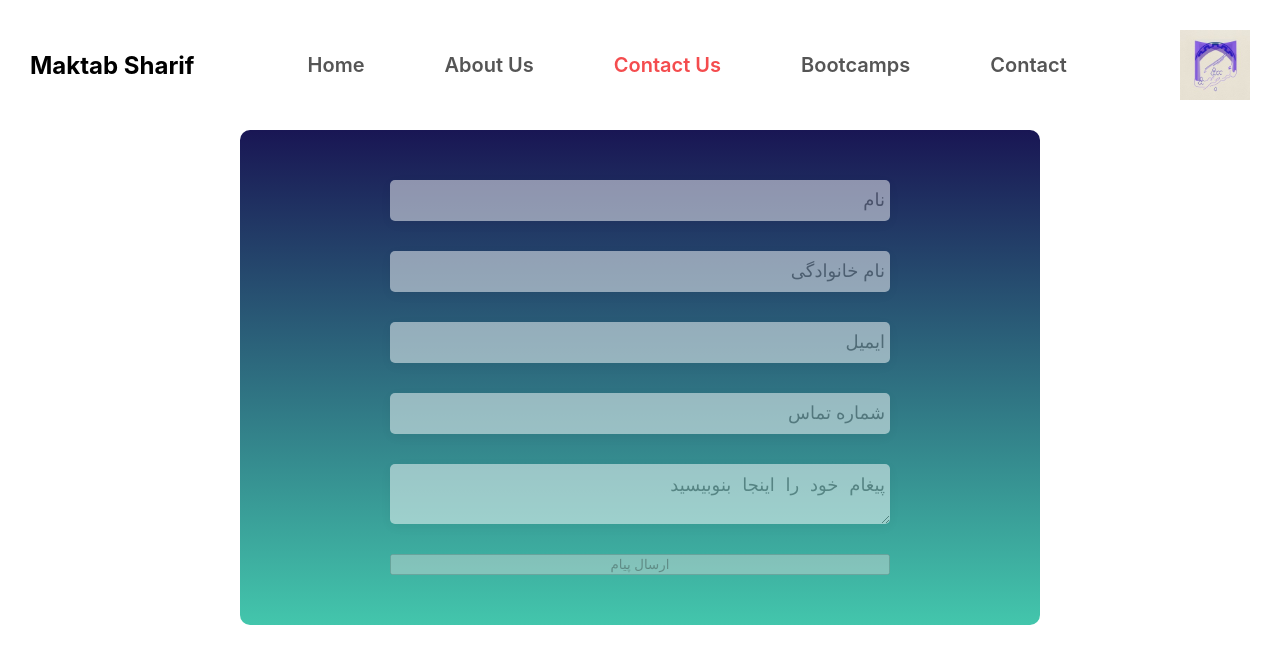
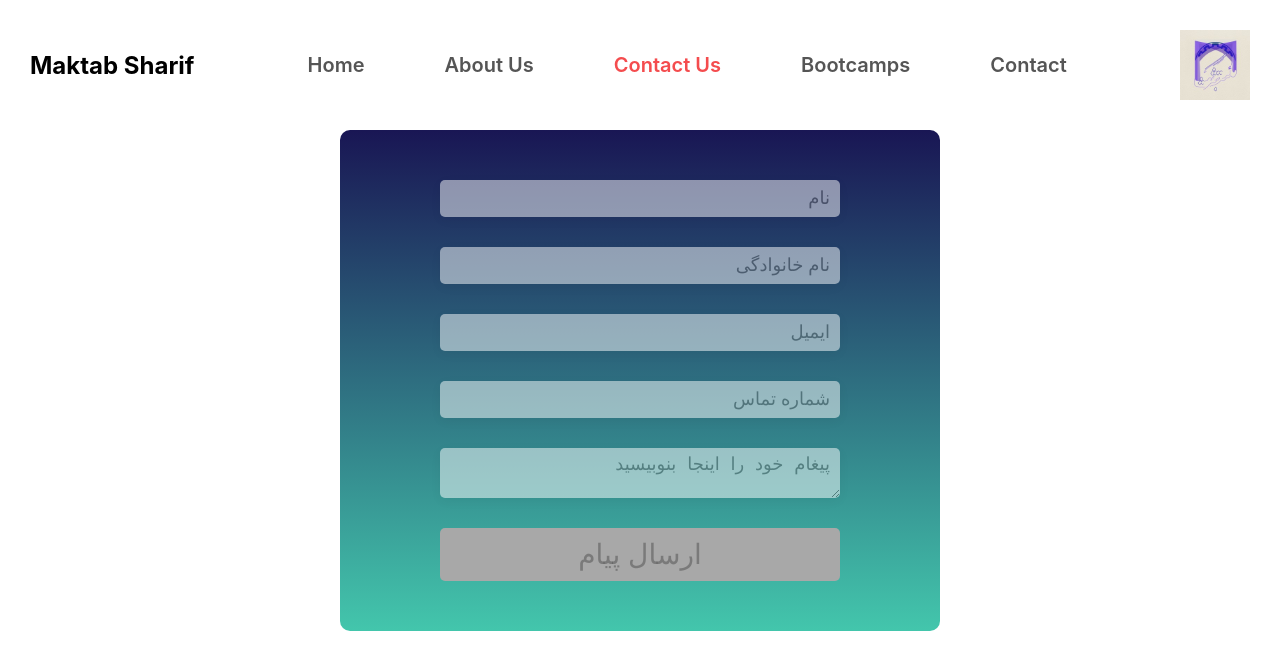
Before and after one commit to maryammoshtoofar/HW18-maktab76, a React (Create React App) app: page /contactus in a window 1280 px wide. Shown: the top 670 px of the page. Built offline with nearby package versions, Linux system fonts and the light colour scheme.

Commit message:
add success message functionality

```diff
--- a/src/Pages/ContactUs/index.tsx
+++ b/src/Pages/ContactUs/index.tsx
@@ -1,14 +1,24 @@
+import { hasFormSubmit } from "@testing-library/user-event/dist/utils";
 import { useState } from "react";
 import AnimatedTransitions from "../../Components/AnimatedTransitions";
-import { Form, Input, Textarea } from "./styled";
+import { Form, Input, Textarea, Button, Message } from "./styled";
 
 const ContactUs = () => {
+  const submitMessage = document.getElementById(
+    "submitMessage"
+  ) as HTMLDivElement;
+
   const [userData, setUserData] = useState({
     name: "",
     familyName: "",
     email: "",
     phone: "",
     message: "",
+  });
+
+  const [successMessage, setSuccessMessage] = useState({
+    fName: "مریم",
+    lName: "مشتوفر",
   });
 
   const handleChange = (
@@ -19,7 +29,14 @@ const ContactUs = () => {
     const { name, value } = e.target;
     setUserData({ ...userData, [name]: value });
   };
+
   const { name, familyName, email, phone, message } = userData;
+
+  const FormSubmit = (e: React.FormEvent<HTMLFormElement>) => {
+    e.preventDefault();
+    setSuccessMessage({ fName: name, lName: familyName });
+    submitMessage.style.display = "block";
+  };
 
   const isValid =
     name !== "" &&
@@ -30,7 +47,7 @@ const ContactUs = () => {
 
   return (
     <AnimatedTransitions>
-      <Form>
+      <Form onSubmit={(e) => FormSubmit(e)}>
         <Input
           value={name}
           type="text"
@@ -65,10 +82,13 @@ const ContactUs = () => {
           placeholder="پیغام خود را اینجا بنوبیسید"
           onChange={(e) => handleChange(e)}
         />
-        <button type="submit" disabled={!isValid}>
+        <Button type="submit" disabled={!isValid}>
           ارسال پیام
-        </button>
+        </Button>
       </Form>
+      <Message id="submitMessage">
+        {`${successMessage.fName} ${successMessage.lName} !عزیز، پیام شما ثبت شد`}
+      </Message>
     </AnimatedTransitions>
   );
 };
--- a/src/Pages/ContactUs/styled.tsx
+++ b/src/Pages/ContactUs/styled.tsx
@@ -1,22 +1,22 @@
-import styled from "styled-components";
+import styled, { css, keyframes } from "styled-components";
 
 export const Form = styled.form`
   display: flex;
   flex-direction: column;
   gap: 30px;
-  width: 500px;
+  width: 400px;
   margin: auto;
   background: #43c6ac;
   background: -webkit-linear-gradient(to bottom, #191654, #43c6ac);
   background: linear-gradient(to bottom, #191654, #43c6ac);
-  padding: 50px 150px;
+  padding: 50px 100px;
   border-radius: 10px;
 `;
 
 export const Input = styled.input`
   opacity: 0.5;
   box-sizing: border-box;
-  padding: 10px 5px;
+  padding: 8px 10px;
   border: none;
   border-radius: 5px;
   text-align: right;
@@ -28,8 +28,38 @@ export const Textarea = styled.textarea`
   box-sizing: border-box;
   border-radius: 5px;
   font-size: 18px;
-  padding: 10px 5px;
+  padding: 5px 10px;
   border: none;
   text-align: right;
   box-shadow: rgba(0, 0, 0, 0.09) 0px 3px 12px;
 `;
+const disabledStyles = css`
+  background-color: #a8a8a8;
+  cursor: not-allowed;
+`;
+const enabledStyles = css`
+  background-color: #27276d;
+  color: #dbdada;
+
+  cursor: pointer;
+
+  &&:hover {
+    background-color: #191955;
+  }
+`;
+export const Button = styled.button`
+  padding: 10px 0;
+  font-size: 28px;
+  border: none;
+  border-radius: 5px;
+  ${(props) => (props.disabled ? disabledStyles : enabledStyles)}
+`;
+
+export const Message = styled.div`
+  display: none;
+  text-align: center;
+  margin-top: 20px;
+  font-size: 22px;
+  color: #00ad3a;
+  font-weight: bold;
+`;
```
